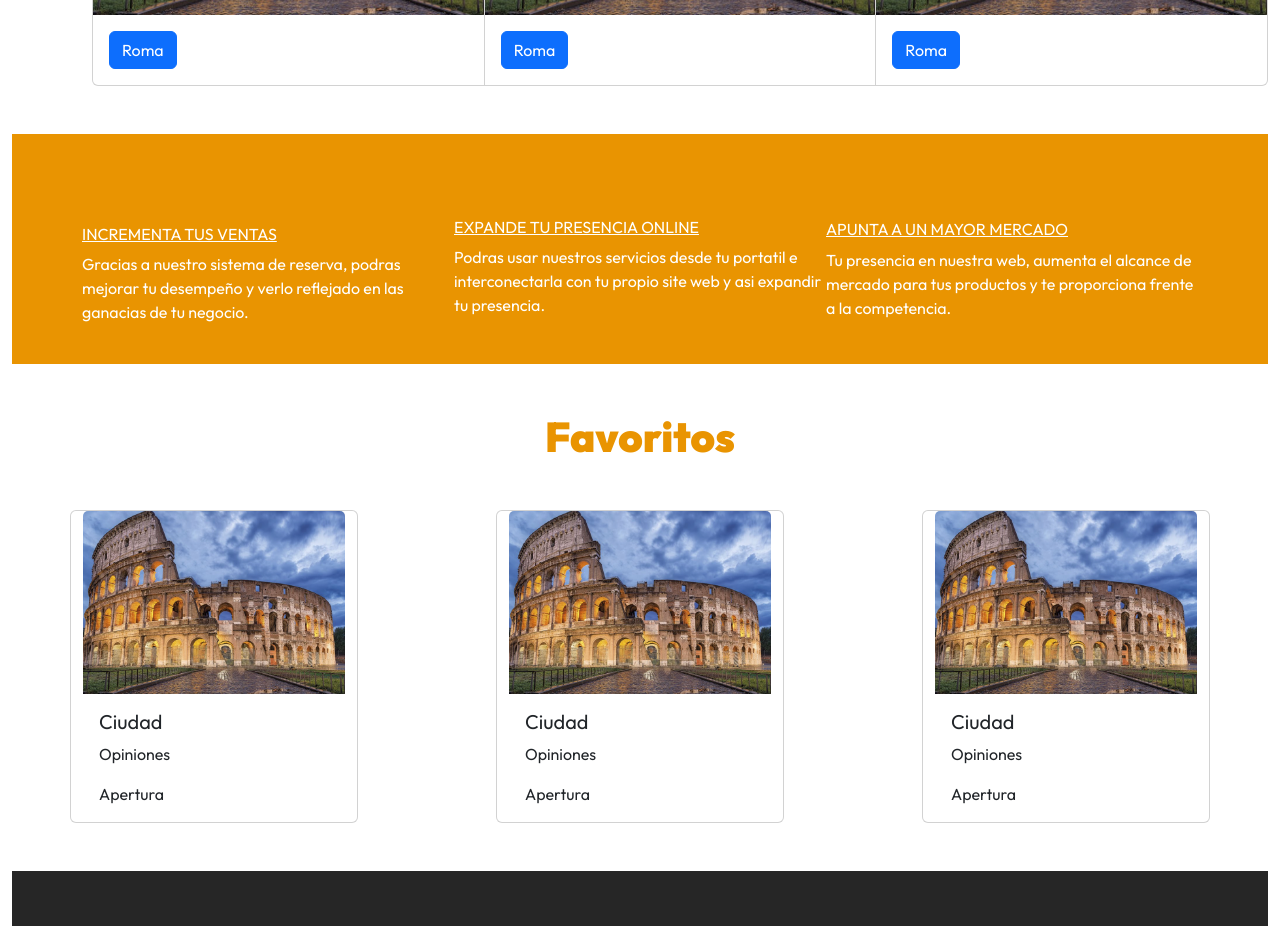
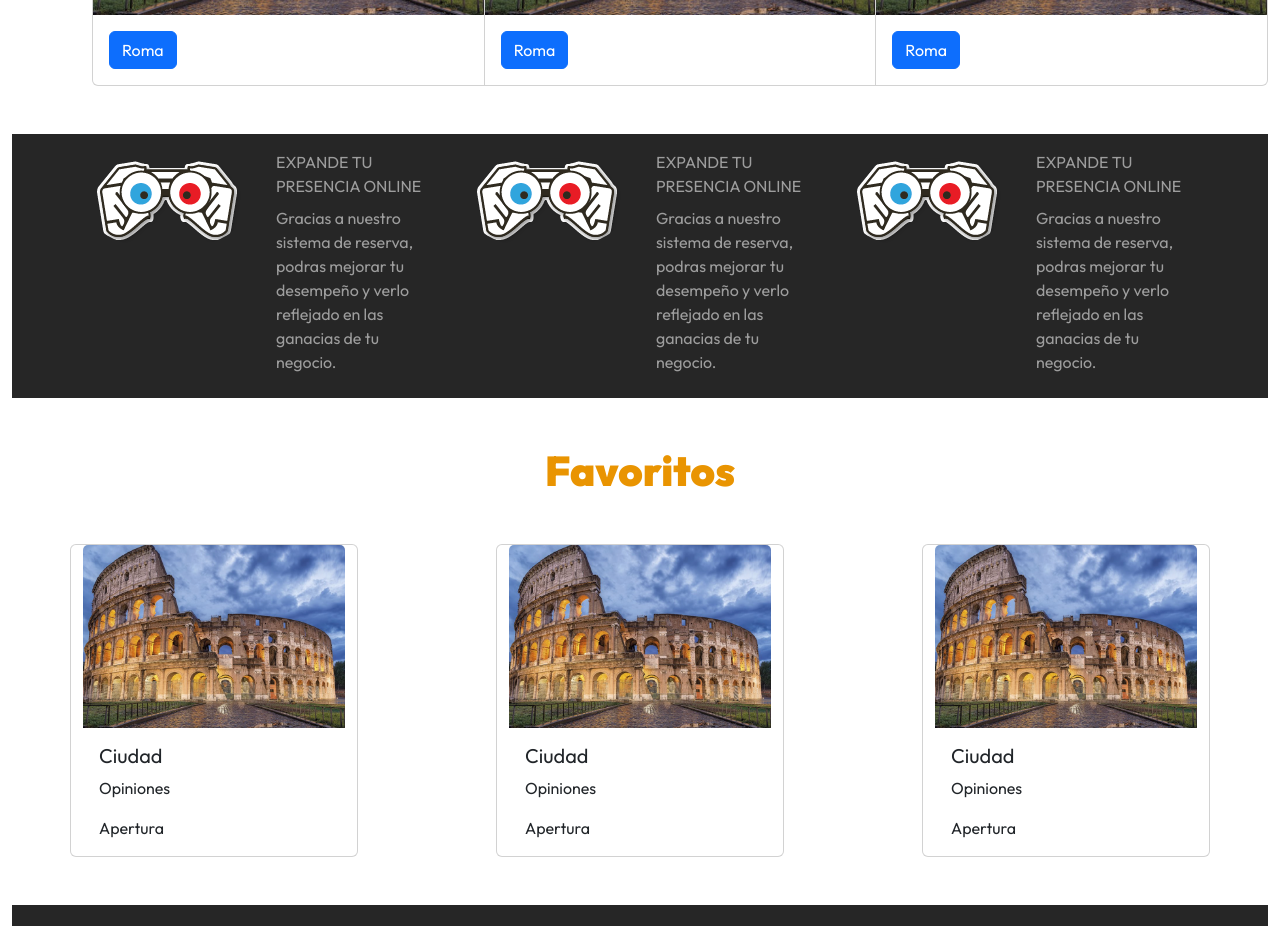
Before and after one commit to leofigueroa15/front-viajes, a React (Vite) app: page / in a window 1280 px wide. Shown: the part 900-1826 px from the top of the page. Built offline with nearby package versions, Linux system fonts and the light colour scheme.

Commit message:
se reformula componente information

```diff
--- a/src/components/Information.jsx
+++ b/src/components/Information.jsx
@@ -1,41 +1,59 @@
 import React from 'react'
+import Container from 'react-bootstrap/Container';
+import Nav from 'react-bootstrap/Nav';
+import Navbar from 'react-bootstrap/Navbar';
+import Image from 'react-bootstrap/Image';
+import Row from 'react-bootstrap/Row';
+import Col from 'react-bootstrap/Col';
+import FormLabel from 'react-bootstrap/esm/FormLabel';
 
 const Information = () => {
     return (
+        <>
+            <Navbar bg="dark" data-bs-theme="dark" className='mt-5 mb-0'>
+                <Container>
+                    <Nav>
+                        <Navbar.Text>
+                            <Row>
+                                <Col>
+                                    <Image src="./public/img/logoReservalo.png" roundedCircle />
+                                </Col>
+                                <Col>
+                                    <FormLabel style={{ display: 'block' }}>
+                                        EXPANDE TU PRESENCIA ONLINE
+                                    </FormLabel>
+                                    <FormLabel>
+                                        Gracias a nuestro sistema de reserva, podras mejorar tu desempeño y verlo reflejado en las ganacias de tu negocio.
+                                    </FormLabel>
+                                </Col>
+                                <Col>
+                                    <Image src="./public/img/logoReservalo.png" roundedCircle />
+                                </Col>
+                                <Col>
+                                    <FormLabel style={{ display: 'block' }}>
+                                        EXPANDE TU PRESENCIA ONLINE
+                                    </FormLabel>
+                                    <FormLabel>
+                                        Gracias a nuestro sistema de reserva, podras mejorar tu desempeño y verlo reflejado en las ganacias de tu negocio.
+                                    </FormLabel>
+                                </Col>
+                                <Col>
+                                    <Image src="./public/img/logoReservalo.png" roundedCircle />
+                                </Col>
+                                <Col >
+                                    <FormLabel style={{ display: 'block' }}>
+                                        EXPANDE TU PRESENCIA ONLINE
+                                    </FormLabel>
+                                    <FormLabel>
+                                        Gracias a nuestro sistema de reserva, podras mejorar tu desempeño y verlo reflejado en las ganacias de tu negocio.
+                                    </FormLabel>
+                                </Col>
+                            </Row>
+                        </Navbar.Text>
 
-
-        <>
-            <div className="navbar navbar-light bg-primary box-shadow mt-5 mb-0">
-                <div className="container d-flex justify-content-between text-white py-4">
-                    <div className="col-md-4 mx-auto text-left mb-2">
-                        <div className="media">
-                            <i className="fas fa-chart-line" style={{ fontSize: '2.45rem' , marginRight: '10%' , marginTop: '0.2rem'  }}></i>
-                            <div className="media-body" style={{fontSize: '16px'}}>
-                                <h6 className="mt-0 text-white"><u>INCREMENTA TUS VENTAS</u></h6>
-                                Gracias a nuestro sistema de reserva, podras mejorar tu desempeño y verlo reflejado en las ganacias de tu negocio.
-                            </div>
-                        </div>
-                    </div>
-                    <div className="col-md-4 mx-auto text-left mb-2">
-                        <div className="media">
-                            <i className="bi bi-apple" style={{ fontSize: '1.9rem' , marginRight: '10%' , marginTop: '0.5rem'  }}></i>
-                            <div className="media-body" style={{fontSize: '16px'}}>
-                                <h6 className="mt-0 text-white"><u>EXPANDE TU PRESENCIA ONLINE</u></h6>
-                                Podras usar nuestros servicios desde tu portatil e interconectarla con tu propio site web y asi expandir tu presencia.
-                            </div>
-                        </div>
-                    </div>
-                    <div className="col-md-4 mx-auto text-left mb-2">
-                        <div className="media">
-                            <i className="fas fa-globe" style={{ fontSize: '2.1rem' , marginRight: '10%' , marginTop: '0.4rem'  }}></i>
-                            <div className="media-body" style={{fontSize: '16px'}}>
-                                <h6 className="mt-0 text-white"><u> APUNTA A UN MAYOR MERCADO</u></h6>
-                                Tu presencia en nuestra web, aumenta el alcance de mercado para tus productos y te proporciona frente a la competencia.
-                            </div>
-                        </div>
-                    </div>
-                </div>
-            </div>
+                    </Nav>
+                </Container>
+            </Navbar>
         </>
     )
 }
```
